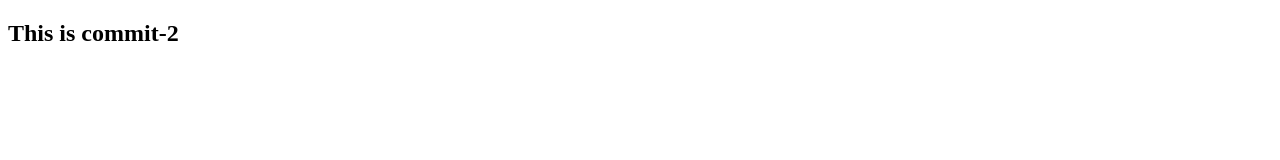
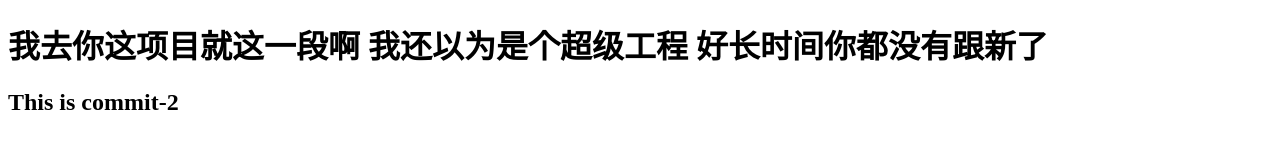
Before and after one commit to lipanpro/GitProject, a plain HTML site: page index.html in a window 1280 px wide. Drawn offline with Linux system fonts and the light colour scheme.

Commit message:
this is me to 2018.3.20 updata

```diff
--- a/index.html
+++ b/index.html
@@ -7,6 +7,9 @@
     <title>This is commit-1</title>
 </head>
 <body>
+<div id="liupanshi">
+    <h1>我去你这项目就这一段啊   我还以为是个超级工程  好长时间你都没有跟新了</h1>
+</div>
 <div id="d1">
 </div>
 <h2>This is commit-2</h2>
```
